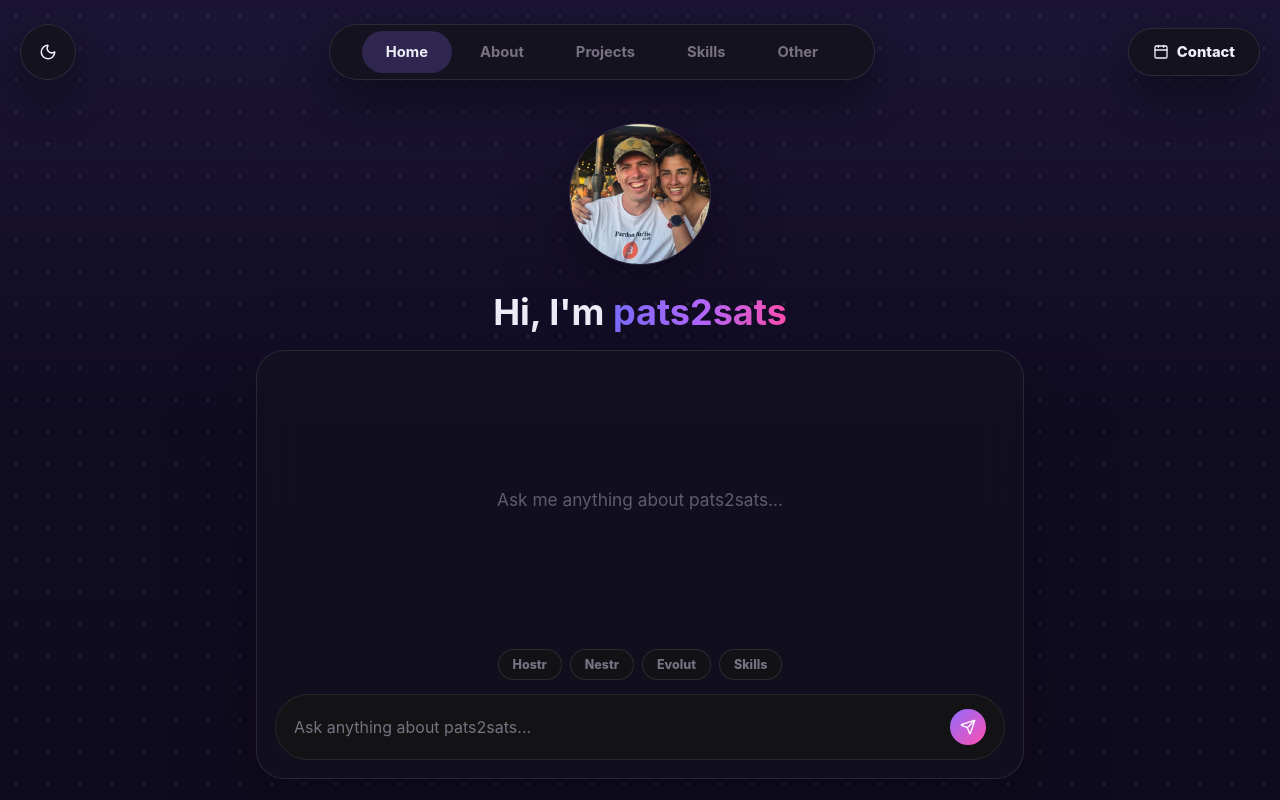
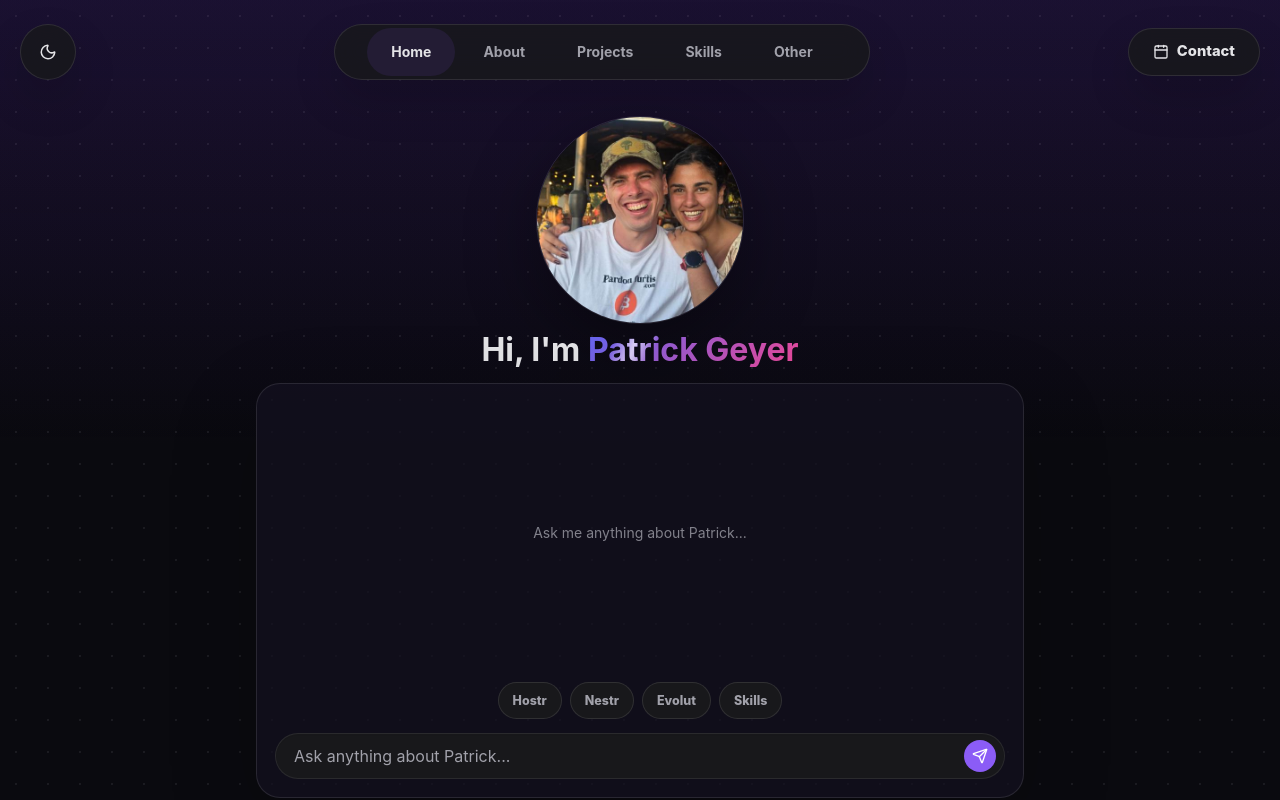
Before and after one commit to pats2sats/pats2sats.github.io, a React (Vite) app: page / in a window 1280 px wide. Shown: the top 800 px of the page. Built offline with nearby package versions, Linux system fonts and the light colour scheme.

Commit message:
Align portfolio identity and styling

```diff
--- a/index.html
+++ b/index.html
@@ -5,9 +5,9 @@
     <meta name="viewport" content="width=device-width, initial-scale=1.0" />
     <meta
       name="description"
-      content="pats2sats portfolio - bitcoin, Nostr, Lightning, and product engineering projects."
+      content="Patrick Geyer portfolio - bitcoin, Nostr, Lightning, and product engineering projects."
     />
-    <meta property="og:title" content="pats2sats" />
+    <meta property="og:title" content="Patrick Geyer" />
     <meta
       property="og:description"
       content="Bitcoin, Nostr, Lightning, and product engineering portfolio."
@@ -15,7 +15,7 @@
     <meta property="og:type" content="website" />
     <meta property="og:url" content="https://pats2sats.github.io/" />
     <link rel="icon" href="/favicon.svg" type="image/svg+xml" />
-    <title>pats2sats | Portfolio</title>
+    <title>Patrick Geyer | Portfolio</title>
   </head>
   <body>
     <div id="root"></div>
--- a/src/App.tsx
+++ b/src/App.tsx
@@ -82,6 +82,7 @@ const stack = [
 ];
 
 const githubAvatarSrc = "/assets/patrick-github-avatar.jpg";
+const contactEmail = "patrick.geyer1@gmail.com";
 
 function getInitialTheme(): Theme {
   if (typeof window === "undefined") {
@@ -131,7 +132,7 @@ function App() {
             ))}
           </div>
 
-          <a className="contact-button" href="mailto:paco@walletofsatoshi.com">
+          <a className="contact-button" href={`mailto:${contactEmail}`}>
             <Calendar size={16} />
             <span>Contact</span>
           </a>
@@ -159,7 +160,7 @@ function App() {
               </a>
             ))}
             <a
-              href="mailto:paco@walletofsatoshi.com"
+              href={`mailto:${contactEmail}`}
               onClick={() => setMenuOpen(false)}
             >
               Contact
@@ -175,19 +176,19 @@ function App() {
               <img
                 className="avatar-photo"
                 src={githubAvatarSrc}
-                alt="pats2sats GitHub avatar"
+                alt="Patrick Geyer GitHub avatar"
                 width="460"
                 height="460"
               />
             </div>
 
             <h1>
-              Hi, I&apos;m <span>pats2sats</span>
+              Hi, I&apos;m <span>Patrick Geyer</span>
             </h1>
 
             <div className="question-panel" aria-label="Portfolio highlights">
               <div className="panel-log">
-                <p className="prompt">Ask me anything about pats2sats...</p>
+                <p className="prompt">Ask me anything about Patrick...</p>
               </div>
 
               <div className="prompt-row">
@@ -198,7 +199,7 @@ function App() {
               </div>
 
               <div className="fake-input">
-                <span>Ask anything about pats2sats...</span>
+                <span>Ask anything about Patrick...</span>
                 <a href="#projects" aria-label="Jump to projects">
                   <Send size={16} />
                 </a>
@@ -230,12 +231,12 @@ function App() {
               <img
                 className="portrait-photo"
                 src={githubAvatarSrc}
-                alt="pats2sats GitHub avatar"
+                alt="Patrick Geyer GitHub avatar"
                 width="460"
                 height="460"
               />
               <div className="portrait-caption">
-                <strong>pats2sats</strong>
+                <strong>Patrick Geyer</strong>
                 <span>self-sovereign product engineering</span>
               </div>
             </article>
@@ -319,9 +320,9 @@ function App() {
       <footer id="other" className="site-footer">
         <a href="https://github.com/pats2sats" target="_blank" rel="noreferrer">
           <GitHubMark />
-          <span>github.com/pats2sats</span>
+          <span>GitHub</span>
         </a>
-        <span>pats2sats.github.io</span>
+        <span>Patrick Geyer</span>
       </footer>
     </>
   );
--- a/src/styles.css
+++ b/src/styles.css
@@ -1,16 +1,20 @@
 :root {
   color-scheme: dark;
-  --bg: #080712;
-  --bg-soft: #151321;
-  --text: #f0eef8;
-  --muted: #777181;
-  --panel: rgba(20, 17, 31, 0.74);
-  --panel-strong: rgba(22, 19, 31, 0.9);
+  --bg: #0a0a0f;
+  --bg-soft: #18181b;
+  --text: #e4e4e7;
+  --muted: #a1a1aa;
+  --panel: rgba(255, 255, 255, 0.03);
+  --panel-strong: rgba(24, 24, 27, 0.8);
   --border: rgba(255, 255, 255, 0.1);
-  --accent: #8f6cff;
-  --green: #b167ff;
-  --blue: #7d6dff;
-  --pink: #ff4faf;
+  --card-border: #27272a;
+  --accent: #8b5cf6;
+  --accent-hover: #a78bfa;
+  --gradient-start: #6366f1;
+  --gradient-end: #ec4899;
+  --green: #a78bfa;
+  --blue: #6366f1;
+  --pink: #ec4899;
   --shadow: rgba(0, 0, 0, 0.42);
   font-family:
     Inter, ui-sans-serif, system-ui, -apple-system, BlinkMacSystemFont, "Segoe UI",
@@ -19,21 +23,26 @@
 
 :root[data-theme="light"] {
   color-scheme: light;
-  --bg: #f6f1e8;
-  --bg-soft: #ebe4d8;
-  --text: #171411;
-  --muted: #686058;
-  --panel: rgba(255, 255, 255, 0.72);
-  --panel-strong: rgba(255, 255, 255, 0.92);
-  --border: rgba(27, 24, 21, 0.14);
-  --shadow: rgba(69, 55, 39, 0.16);
+  --bg: #ffffff;
+  --bg-soft: #f4f4f5;
+  --text: #18181b;
+  --muted: #71717a;
+  --panel: rgba(0, 0, 0, 0.03);
+  --panel-strong: rgba(255, 255, 255, 0.8);
+  --border: rgba(0, 0, 0, 0.1);
+  --card-border: #e4e4e7;
+  --accent: #7c3aed;
+  --accent-hover: #6d28d9;
+  --gradient-start: #4f46e5;
+  --gradient-end: #db2777;
+  --shadow: rgba(0, 0, 0, 0.12);
 }
 
 :root[data-theme="light"] body {
   background-color: var(--bg);
   background-image:
-    radial-gradient(circle, rgba(27, 24, 21, 0.1) 1px, transparent 1.4px),
-    linear-gradient(180deg, #f2ebdf 0%, #f6f1e8 74%);
+    radial-gradient(circle, rgba(24, 24, 27, 0.06) 1px, transparent 1px),
+    linear-gradient(180deg, rgba(124, 58, 237, 0.06), transparent 26rem);
 }
 
 * {
@@ -49,10 +58,14 @@ body {
   margin: 0;
   background-color: var(--bg);
   background-image:
-    radial-gradient(circle, rgba(255, 255, 255, 0.13) 1px, transparent 1.4px),
-    linear-gradient(180deg, #120d24 0%, #080712 74%);
+    radial-gradient(circle, rgba(228, 228, 231, 0.08) 1px, transparent 1px),
+    linear-gradient(180deg, rgba(47, 13, 104, 0.2), transparent 28rem);
   background-size: 32px 32px, auto;
   color: var(--text);
+  font-weight: 400;
+  line-height: 1.7;
+  overflow-x: hidden;
+  text-rendering: optimizeLegibility;
 }
 
 body::before {
@@ -61,7 +74,56 @@ body::before {
   z-index: -1;
   pointer-events: none;
   content: "";
-  background: linear-gradient(180deg, rgba(143, 108, 255, 0.08), transparent 28rem);
+  background: linear-gradient(180deg, rgba(139, 92, 246, 0.08), transparent 28rem);
+}
+
+@keyframes shimmer-gradient {
+  0% {
+    background-position:
+      100% 0,
+      0 0;
+  }
+
+  100% {
+    background-position:
+      -100% 0,
+      0 0;
+  }
+}
+
+@keyframes fade-up {
+  from {
+    opacity: 0;
+    transform: translateY(20px);
+  }
+
+  to {
+    opacity: 1;
+    transform: translateY(0);
+  }
+}
+
+@keyframes scale-in {
+  from {
+    opacity: 0;
+    transform: scale(0.95);
+  }
+
+  to {
+    opacity: 1;
+    transform: scale(1);
+  }
+}
+
+@keyframes float-cue {
+  0%,
+  100% {
+    transform: translateY(0);
+  }
+
+  50% {
+    transform: translateY(6px);
+  }
 }
 
 button,
@@ -104,8 +166,8 @@ img {
 .mobile-menu {
   border: 1px solid var(--border);
   background: var(--panel-strong);
-  box-shadow: 0 18px 45px var(--shadow);
-  backdrop-filter: blur(18px);
+  box-shadow: 0 20px 45px rgba(0, 0, 0, 0.16);
+  backdrop-filter: blur(12px);
 }
 
 .icon-button {
@@ -134,20 +196,22 @@ img {
   padding: 12px 24px;
   border-radius: 999px;
   color: var(--muted);
-  font-size: 0.92rem;
+  font-size: 0.875rem;
   font-weight: 700;
   transition:
     color 180ms ease,
-    background 180ms ease;
+    background 180ms ease,
+    transform 180ms ease;
 }
 
 .nav-links a:hover {
-  background: rgba(143, 108, 255, 0.14);
+  background: rgba(139, 92, 246, 0.12);
   color: var(--text);
+  transform: translateY(-1px);
 }
 
 .nav-links a:first-child {
-  background: rgba(143, 108, 255, 0.22);
+  background: rgba(139, 92, 246, 0.1);
   color: var(--text);
 }
 
@@ -169,7 +233,7 @@ img {
 
 .contact-button:hover,
 .project-link:hover {
-  transform: translateY(-2px);
+  transform: scale(1.05);
   border-color: color-mix(in srgb, var(--accent) 70%, transparent);
 }
 
@@ -200,14 +264,15 @@ img {
   align-items: center;
   width: min(780px, 100%);
   text-align: center;
+  animation: fade-up 620ms ease both;
 }
 
 .avatar-ring {
   display: grid;
   place-items: center;
-  width: 156px;
-  height: 156px;
-  margin-bottom: 22px;
+  width: 208px;
+  height: 208px;
+  margin-bottom: 8px;
   border: 0;
   border-radius: 999px;
   background: transparent;
@@ -215,12 +280,13 @@ img {
 }
 
 .avatar-photo {
-  width: 142px;
-  height: 142px;
+  width: 208px;
+  height: 208px;
   border-radius: 999px;
   border: 1px solid var(--border);
   object-fit: cover;
   box-shadow: 0 22px 70px rgba(0, 0, 0, 0.36);
+  animation: scale-in 520ms ease 120ms both;
 }
 
 .kicker,
@@ -234,26 +300,37 @@ img {
 
 .hero h1 {
   max-width: 680px;
-  margin: 0 0 18px;
-  font-size: 2.25rem;
-  line-height: 1.05;
+  margin: 0 0 16px;
+  font-size: 2rem;
+  line-height: 1.1;
+  animation: fade-up 520ms ease 170ms both;
 }
 
-.hero h1 span {
-  background: linear-gradient(90deg, var(--blue), var(--green), var(--pink));
+.hero h1 span,
+.section-heading h2 span {
+  display: inline-block;
+  background-image:
+    linear-gradient(110deg, transparent 45%, rgba(255, 255, 255, 0.7) 50%, transparent 55%),
+    linear-gradient(135deg, var(--gradient-start), var(--gradient-end));
+  background-size:
+    200% 100%,
+    100% 100%;
   -webkit-background-clip: text;
   background-clip: text;
   color: transparent;
+  -webkit-text-fill-color: transparent;
+  animation: shimmer-gradient 3s linear infinite;
 }
 
 .question-panel {
   width: min(768px, 100%);
   overflow: hidden;
   border: 1px solid var(--border);
-  border-radius: 28px;
-  background: rgba(19, 16, 30, 0.82);
-  box-shadow: 0 32px 90px rgba(0, 0, 0, 0.26);
-  backdrop-filter: blur(22px);
+  border-radius: 24px;
+  background: rgba(20, 17, 31, 0.74);
+  box-shadow: 0 30px 90px rgba(0, 0, 0, 0.2);
+  backdrop-filter: blur(24px);
+  animation: scale-in 560ms ease 240ms both;
 }
 
 .panel-log {
@@ -276,7 +353,7 @@ img {
 
 .panel-log .prompt {
   color: color-mix(in srgb, var(--muted) 78%, transparent);
-  font-size: 1.08rem;
+  font-size: 0.875rem;
   text-align: center;
 }
 
@@ -293,7 +370,7 @@ img {
 .stack-cloud span {
   border: 1px solid var(--border);
   border-radius: 999px;
-  background: rgba(19, 20, 23, 0.86);
+  background: var(--bg-soft);
   color: var(--muted);
   font-size: 0.78rem;
   font-weight: 800;
@@ -301,6 +378,19 @@ img {
 
 .prompt-row a {
   padding: 7px 14px;
+  transition:
+    border-color 180ms ease,
+    color 180ms ease,
+    transform 120ms ease;
+}
+
+.prompt-row a:hover {
+  border-color: var(--accent);
+  color: var(--text);
+}
+
+.prompt-row a:active {
+  transform: scale(0.95);
 }
 
 .fake-input {
@@ -308,10 +398,11 @@ img {
   align-items: center;
   gap: 12px;
   margin: 0 18px 18px;
-  padding: 14px 18px;
+  padding: 6px 8px 6px 18px;
   border: 1px solid rgba(255, 255, 255, 0.08);
   border-radius: 999px;
-  background: rgba(20, 21, 22, 0.86);
+  background: var(--bg-soft);
+  box-shadow: inset 0 1px 2px rgba(0, 0, 0, 0.02);
 }
 
 .fake-input span {
@@ -323,11 +414,19 @@ img {
 .fake-input a {
   display: grid;
   place-items: center;
-  width: 36px;
-  height: 36px;
+  width: 32px;
+  height: 32px;
   border-radius: 999px;
-  background: linear-gradient(135deg, var(--accent), var(--pink));
+  background: var(--accent);
   color: #fff;
+  transition:
+    opacity 180ms ease,
+    transform 180ms ease;
+}
+
+.fake-input a:hover {
+  opacity: 0.9;
+  transform: scale(1.05);
 }
 
 .scroll-cue {
@@ -338,6 +437,11 @@ img {
   margin-top: 28px;
   color: color-mix(in srgb, var(--muted) 72%, transparent);
   font-size: 0.8rem;
+  animation: fade-up 520ms ease 360ms both;
+}
+
+.scroll-cue svg {
+  animation: float-cue 1.7s ease-in-out infinite;
 }
 
 .about-section,
@@ -358,9 +462,20 @@ img {
   overflow: hidden;
   border: 1px solid var(--border);
   border-radius: 24px;
-  background: rgba(19, 16, 30, 0.78);
+  background: color-mix(in srgb, var(--bg-soft) 82%, transparent);
   box-shadow: 0 22px 70px var(--shadow);
   backdrop-filter: blur(16px);
+  transition:
+    transform 300ms ease,
+    border-color 300ms ease,
+    box-shadow 300ms ease;
+}
+
+.about-tile:hover,
+.project-card:hover {
+  border-color: color-mix(in srgb, var(--accent) 38%, var(--border));
+  box-shadow: 0 24px 80px rgba(139, 92, 246, 0.1);
+  transform: translateY(-3px);
 }
 
 .name-tile {
@@ -369,6 +484,7 @@ img {
   grid-template-columns: repeat(3, 1fr);
   place-items: center;
   padding: 20px;
+  background: linear-gradient(135deg, var(--bg-soft), var(--card-border));
 }
 
 .name-tile span {
@@ -385,9 +501,9 @@ img {
   padding: 28px;
   overflow: hidden;
   background:
-    radial-gradient(circle, rgba(255, 255, 255, 0.12) 1px, transparent 1.4px),
-    var(--panel);
-  background-size: 28px 28px, auto;
+    radial-gradient(circle, rgba(228, 228, 231, 0.04) 0.5px, transparent 0.5px),
+    color-mix(in srgb, var(--bg-soft) 86%, transparent);
+  background-size: 24px 24px, auto;
 }
 
 .portrait-photo {
@@ -467,13 +583,6 @@ img {
   font-size: 3.05rem;
 }
 
-.section-heading h2 span {
-  background: linear-gradient(90deg, var(--blue), var(--green), var(--pink));
-  -webkit-background-clip: text;
-  background-clip: text;
-  color: transparent;
-}
-
 .project-list {
   display: grid;
   gap: 18px;
@@ -533,7 +642,7 @@ img {
 
 .project-link {
   border: 1px solid var(--border);
-  background: rgba(19, 20, 23, 0.86);
+  background: var(--bg-soft);
 }
 
 .project-visual {
@@ -543,8 +652,9 @@ img {
   min-height: 360px;
   margin: 10px;
   overflow: hidden;
-  border-radius: 20px;
+  border-radius: 22px;
   background: var(--bg-soft);
+  box-shadow: 0 18px 55px rgba(0, 0, 0, 0.24);
 }
 
 .hostr-visual {
@@ -557,6 +667,11 @@ img {
   min-height: 360px;
   object-fit: cover;
   object-position: center top;
+  transition: transform 500ms ease;
+}
+
+.project-card:hover .project-shot {
+  transform: scale(1.025);
 }
 
 .nestr-visual {
@@ -581,6 +696,16 @@ img {
   padding: 12px 16px;
   color: var(--text);
   font-size: 0.95rem;
+  transition:
+    border-color 220ms ease,
+    color 220ms ease,
+    transform 220ms ease;
+}
+
+.stack-cloud span:hover {
+  border-color: var(--accent);
+  color: var(--accent-hover);
+  transform: translateY(-2px);
 }
 
 .site-footer {
@@ -600,6 +725,17 @@ img {
   display: inline-flex;
   align-items: center;
   gap: 10px;
+}
+
+@supports (animation-timeline: view()) {
+  .section-heading,
+  .about-tile,
+  .project-card,
+  .stack-cloud span {
+    animation: fade-up both;
+    animation-range: entry 6% cover 24%;
+    animation-timeline: view();
+  }
 }
 
 @media (max-width: 900px) {
@@ -660,7 +796,7 @@ img {
   }
 
   .hero h1 {
-    font-size: 2.25rem;
+    font-size: 2rem;
   }
 
   .about-grid {
@@ -708,13 +844,13 @@ img {
   }
 
   .avatar-ring {
-    width: 128px;
-    height: 128px;
+    width: 144px;
+    height: 144px;
   }
 
   .avatar-photo {
-    width: 116px;
-    height: 116px;
+    width: 144px;
+    height: 144px;
   }
 
   .hero h1 {
@@ -811,6 +947,7 @@ img {
   *,
   *::before,
   *::after {
+    animation: none !important;
     scroll-behavior: auto !important;
     transition: none !important;
   }
```
